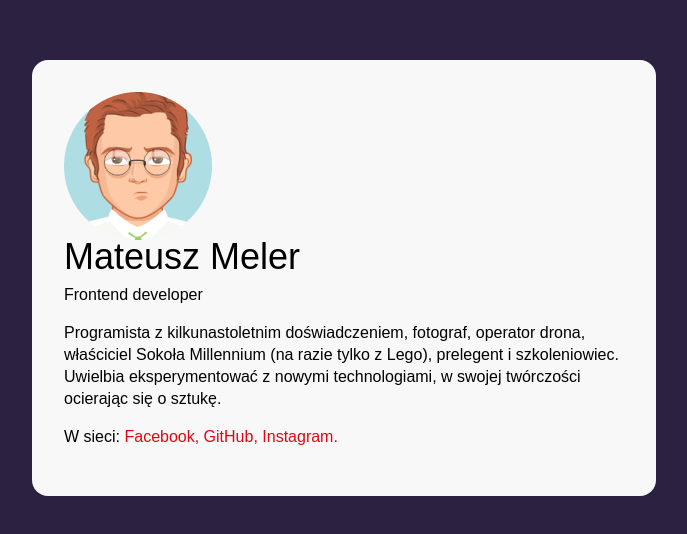
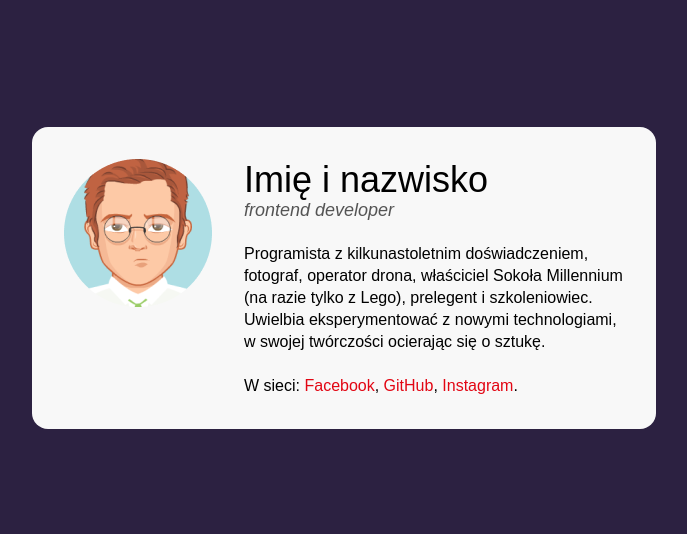
Before and after one commit to Mateusz-Meler/business-card, a plain HTML site: page index.html in a window 1280 px wide. Shown: the part 122-656 px from the top of the page, without its empty margins (296-983 px from the left). Drawn offline with Linux system fonts and the light colour scheme.

Commit message:
buisness template

```diff
--- a/index.html
+++ b/index.html
@@ -10,26 +10,25 @@
 
   <body>
     <main class="main">
-
       <article class="person">
         <img class="person__image" src="avatar.png" alt="obrazek" />
-
+        <div>
           <header class="person__info">
-
-            <h1 class="person__name">Mateusz Meler</h1>
-            <p class="person__position">Frontend developer</p>
+            <h1 class="person__name">Imię i nazwisko</h1>
+            <p class="person__position">frontend developer</p>
           </header>
 
-          <p class="person__dsciption"></p>
+          <p class="person__dscription">
             Programista z kilkunastoletnim doświadczeniem, fotograf, operator
             drona, właściciel Sokoła Millennium (na razie tylko z Lego),
             prelegent i szkoleniowiec. Uwielbia eksperymentować z nowymi
             technologiami, w swojej twórczości ocierając się o sztukę.
           </p>
-          <p class="person__description">
-            W sieci: <span class="links">Facebook, GitHub, Instagram.</span>
+          <p class="person__dscription person__dscription--links">
+            W sieci: <a class="links" href="#">Facebook</a>,
+            <a class="links" href="#">GitHub</a>, <a class="links" href="#">Instagram</a>.
           </p>
-
+        </div>
       </article>
     </main>
   </body>
--- a/style.css
+++ b/style.css
@@ -12,8 +12,6 @@ body {
   background: #2c2141;
   font-family: Arial, Helvetica, sans-serif;
   font-weight: normal;
-  font-size: 16px;
-  line-height: 22px;
   display: flex;
   justify-content: center;
   align-items: center;
@@ -25,7 +23,25 @@ body {
   border-radius: 16px;
   padding: 32px;
   max-width: 624px;
+}
+
+.person {
   display: flex;
+  align-items: flex-start;
+}
+
+.person__dscription {
+  font-size: 16px;
+  margin: 0;
+  line-height: 22px;
+}
+
+.person__image {
+  margin-right: 32px;
+}
+
+.person__info {
+  margin-bottom: 22px;
 }
 
 .person__name {
@@ -34,10 +50,16 @@ body {
   margin: 0;
 }
 
-.person__image {
-  align-self: flex-start;
+.person__position {
+  color: #545454;
+  font-style: italic;
+  font-size: 18px;
+  margin: 0;
 }
-
+.person__dscription--links {
+  margin-top: 22px;
+}
 .links {
   color: #e20613;
+  text-decoration: none;
 }
```
